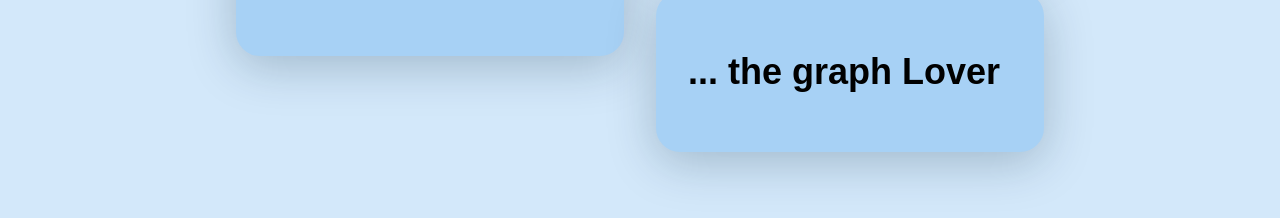
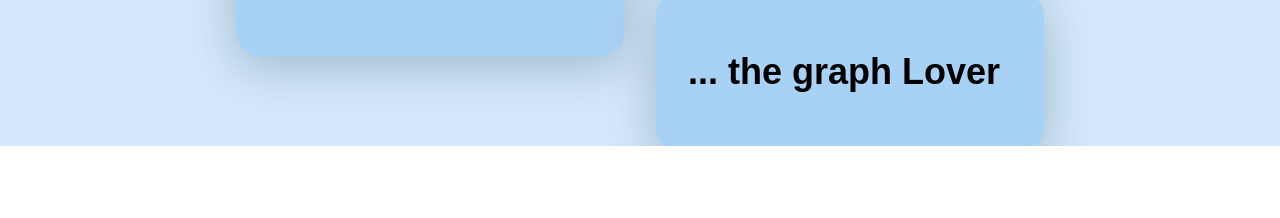
Before and after one commit to gdebast/cv, a website built with Parcel: page index.html in a window 1280 px wide. Shown: the part 654-872 px from the top of the page. After the commit the page ends 800 px from the top, so only its background shows below. Built offline with nearby package versions, Linux system fonts and the light colour scheme.

Commit message:
portal works on big screens

```diff
--- a/css/common.css
+++ b/css/common.css
@@ -9,6 +9,7 @@ html {
   /* 10px / 16px = 0.625 = 62.5% */
   /* Percentage of user's browser font-size setting */
   font-size: 62.5%;
+  height: 100%;
 }
 
 body {
@@ -16,6 +17,7 @@ body {
   line-height: 1;
   font-weight: 400;
   color: #0a2a45;
+  height: 100%;
 }
 
 /*
--- a/src/ui/portal/portal.css
+++ b/src/ui/portal/portal.css
@@ -51,6 +51,8 @@
   background-color: #d3e8fa;
 
   overflow: hidden; /*this make sure that the button can translate outside the frame*/
+
+  height: 100%; /*with the height of all parents (body and html), this make sure that the portal takes the entire screen*/
 }
 
 .app-grid {
```
